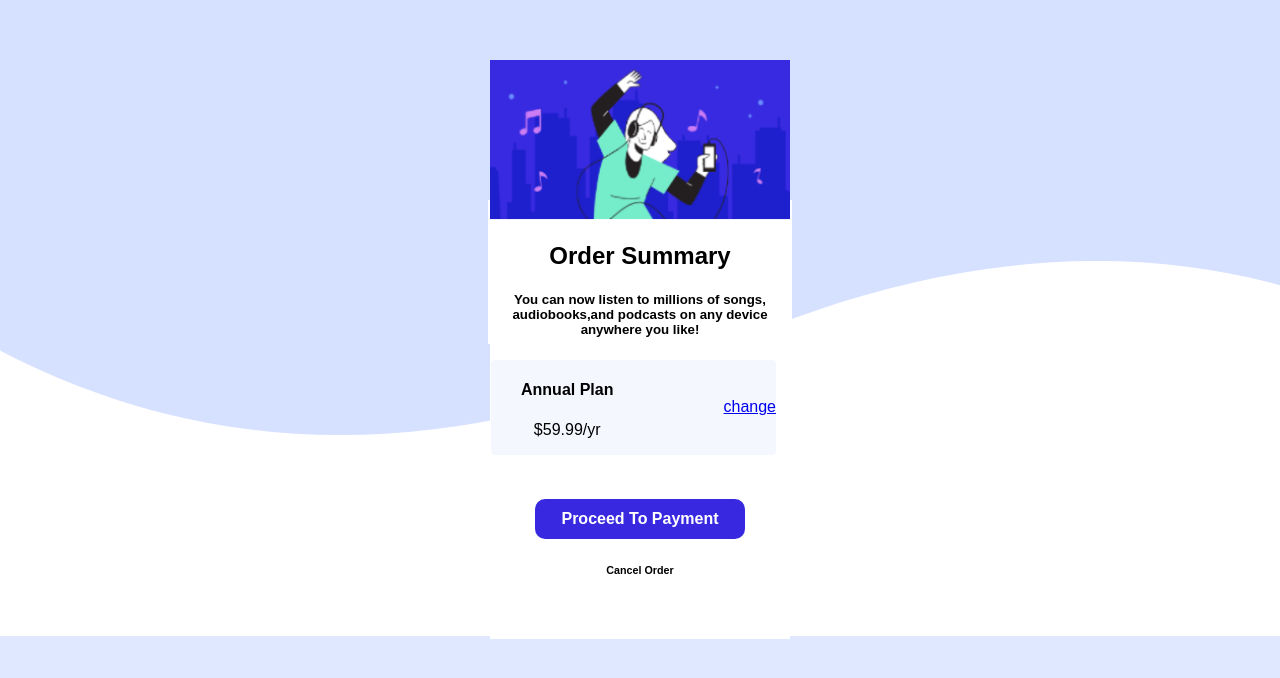
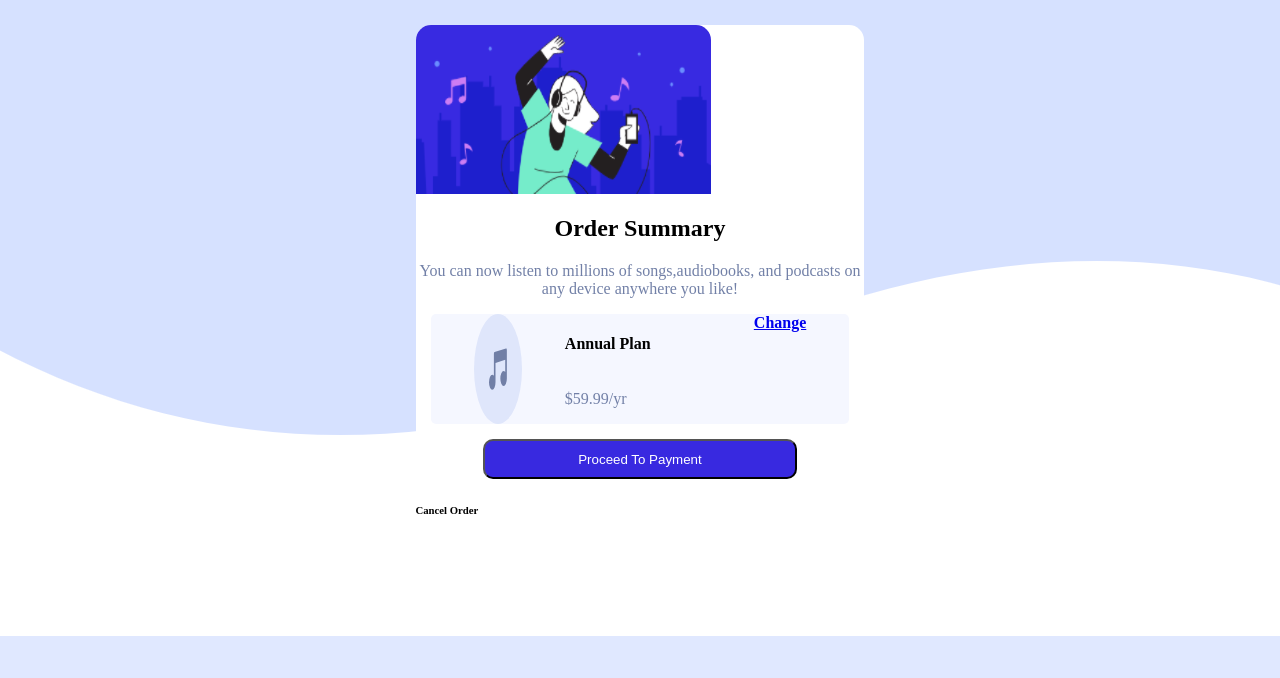
Before and after one commit to chimmydee/Group-92, a plain HTML site: page index.html in a window 1280 px wide. Drawn offline with Linux system fonts and the light colour scheme.

Commit message:
Making adjustments to the styling

```diff
--- a/index.html
+++ b/index.html
@@ -8,35 +8,31 @@
     <link rel="stylesheet" href="style.css">
 </head>
 <body>
+    <div class="container">
         <div class="i">
-        <div class="a z">
-            <img src="im.png" height="160px" width="300px">
-        </div>
-        <div class="a p">
-        <h2 class="t">
-            <strong>Order Summary</strong>
-        </h2>
-        <p>
-            <h5>You can now listen to millions of songs,<br>audiobooks,and podcasts on any device<br> anywhere you like!</h5>
+            <img class="outer"   src="im.png" >
+                <div class="ap">
+                     <h2 class="t">Order Summary</h2>
+                    <p>You can now listen to millions of songs,audiobooks,
+                        and podcasts on any device anywhere you like!
                     </p>
                 </div>
-        <div class="a d">
+
+                <div class="ad">
+                    <img src="./icon-music.svg"/>
                     <div class="plan3">
-                <div class="inner_plan">
                         <h4>Annual Plan</h4>
                         <p>$59.99/yr</p>
                     </div>
-                <div class="inner_plan">
-                    <a href="#">change</a>
-                </div>
-            </div>
+                    <a  class ="change" href="#">Change</a>
+
                 </div>
                 <div class="a b">
-        <div class="proceed"><strong>Proceed To Payment</strong></div>
+                        <!-- <div class="proceed"><strong>Proceed To Payment</strong></div>  -->
+                        <button class="proceed">Proceed To Payment</button>
                         <h6>Cancel Order</h6>
                 </div>
         </div>
     </div>
-
 </body>
 </html>
--- a/style.css
+++ b/style.css
@@ -1,3 +1,10 @@
+/* *,
+*::before,
+*::after{
+    margin: 0px;
+    box-sizing: border-box;
+} */
+
 body{
     background: url('bg.png') hsl(225, 100%, 94%)  repeat-x;
     display: flex;
@@ -7,8 +14,45 @@ body{
     margin: 0;
     padding: 0;
 }
+.container{
+    padding-bottom: 5px;
+    padding-top: 5px;
+    margin: 20px;
 
-.a{
+}
+
+.i{
+    background-color:white;
+    border-radius: 15px;
+    padding-bottom: 15px;
+    width: 70%;
+    margin: auto;
+    align-items: center;
+}
+img{
+
+    max-width: 100%;
+    display: block;
+    border-radius: 15px 15px 0 0;
+}
+
+.outer{
+    max-width: 100%;
+    display: inline-flexbox;
+    border-radius: 15px 15px 0 0;
+}
+
+.ap{
+    text-align: center;
+    font-size: 16px;
+    margin-bottom: 15px;
+}
+
+p{
+    color: hsl(224, 23%, 55%);
+    font-weight: 500;
+}
+/* .a{
 font-family: Arial, Helvetica, sans-serif ;
 font-weight: 500 700 900;
 border: 0px;
@@ -28,7 +72,7 @@ padding-top: 0;
 }
 .t{
     padding-top: 20px;
-}
+} */
 
 .proceed
 {
@@ -42,7 +86,7 @@ padding-top: 0;
     color: white;
     box-shadow: 10px;
 }
-.z{
+/* .z{
     margin-top: 10px;
     border-radius: 10px 10px 0 0;
 }
@@ -55,19 +99,23 @@ padding-top: 0;
     background-color: white;
     text-align: center;
     padding-top: 15px;
+} */
+
+.ad {
+    display: flex;
+    justify-content: space-evenly;
+    border-radius: 5px;
+    background-color: hsl(225, 100%, 98%);
+    margin: 15px;
 }
-
-.plan3 {
-    width: 85%;
+.plan3{
     display: flex;
-    align-items: center;
-    justify-content: space-between;
-    background-color:  hsl(225, 100%, 98%);
-    border: 1px solid white;
-    border-radius: 5px;
+    flex-direction: column;
+    padding-right: 30px ;
+}
+.change{
     padding-left: 30px;
-    align-items: center;
-    justify-items: center;
+    font-weight: 700;
 }
 
 
```
Also changed, not shown: icon-music.svg (added). Lines whose indentation alone changed are shown as unchanged.
